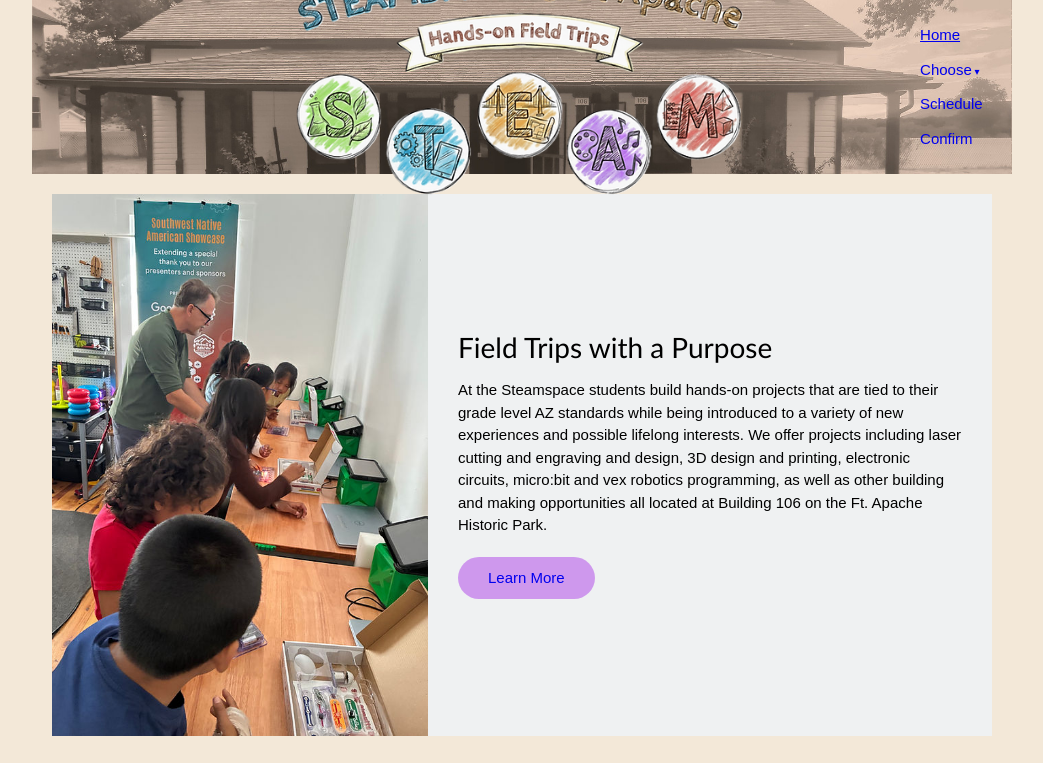
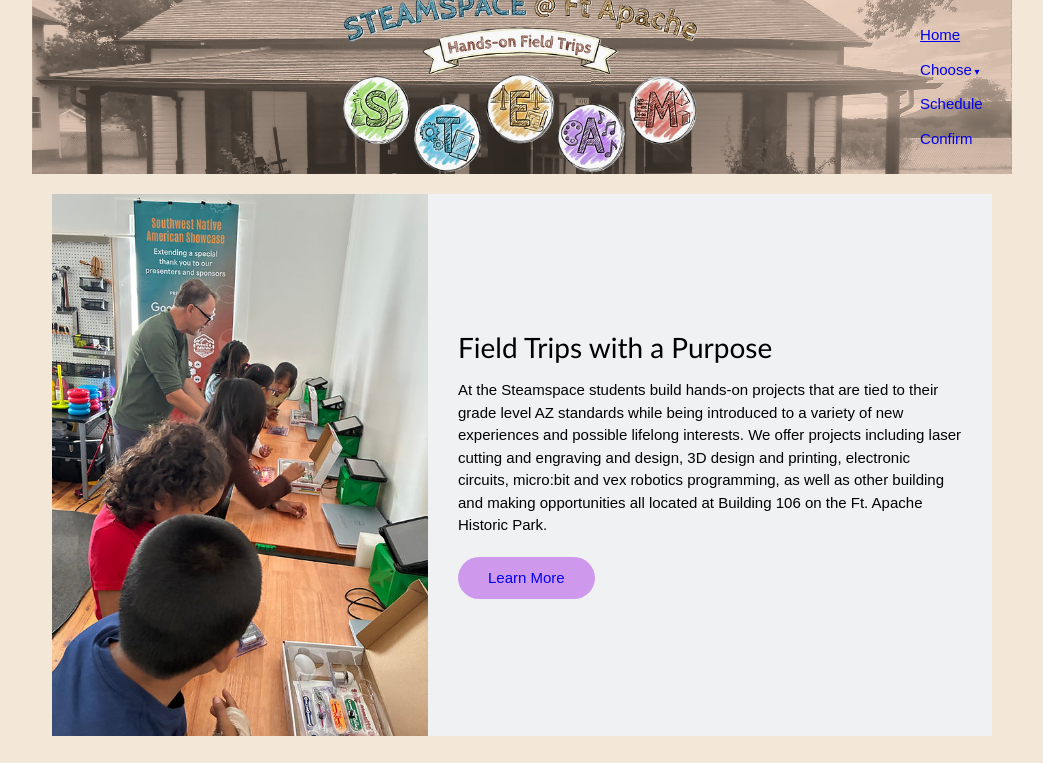
Before and after one commit to steamspace7-gif/steamspace, a plain HTML site: page index.html in a window 1280 px wide. Shown: the top 763 px of the page, without its empty margins (118-1161 px from the left). Drawn offline with Linux system fonts and the light colour scheme.

Commit message:
fix: shrink logo to 60% of banner height to fit inside

```diff
--- a/css/style.css
+++ b/css/style.css
@@ -88,8 +88,8 @@ a:visited {
 .site-header .logo {
   width: auto;
   max-width: 570px;
-  height: 75%;
-  max-height: 228px;
+  height: 60%;
+  max-height: 182px;
   position: relative;
   z-index: 2;
 }
```
